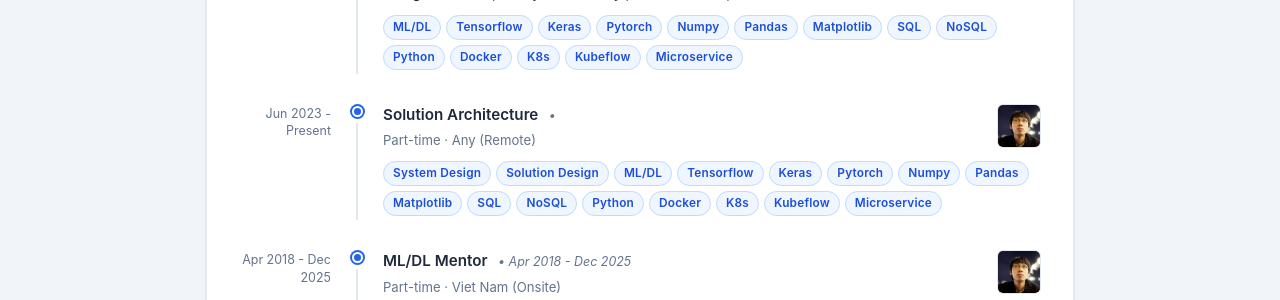
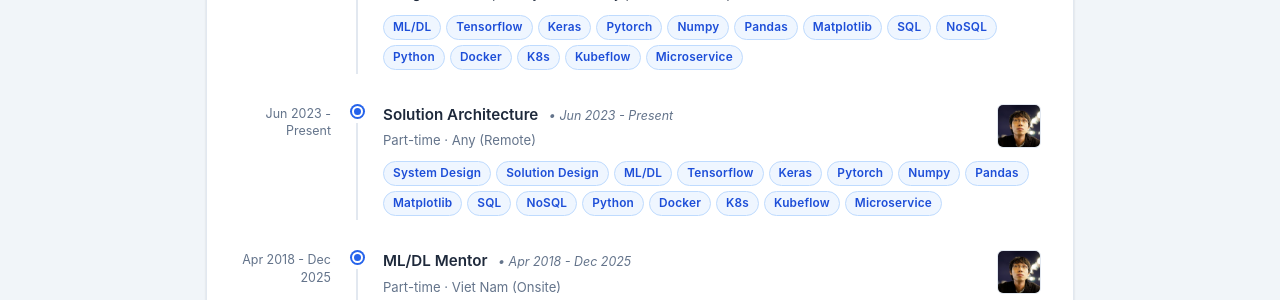
Before and after one commit to anhttmle/anhttmle.github.io, a Jekyll site: the page built from about.html, in a window 1280 px wide and 900 px high, scrolled down 746 px. Shown: the part 152-452 px from the top of the window. Built offline with Jekyll 4.4.1, drawn with Linux system fonts in a browser that asks for light colours.

Commit message:
Update profile.yml

```diff
--- a/_data/profile.yml
+++ b/_data/profile.yml
@@ -90,10 +90,11 @@ experiences:
       - Microservice
     roles:
       - name: "Solution Architecture"
+        time: "Jun 2023 - Present"
         employment_type: "Part-time"
         location: "Any"
         location_type: "Remote"
-        descriotion:
+        description:
           text: ""
           children: ""
   - employer: "Myself"
```
